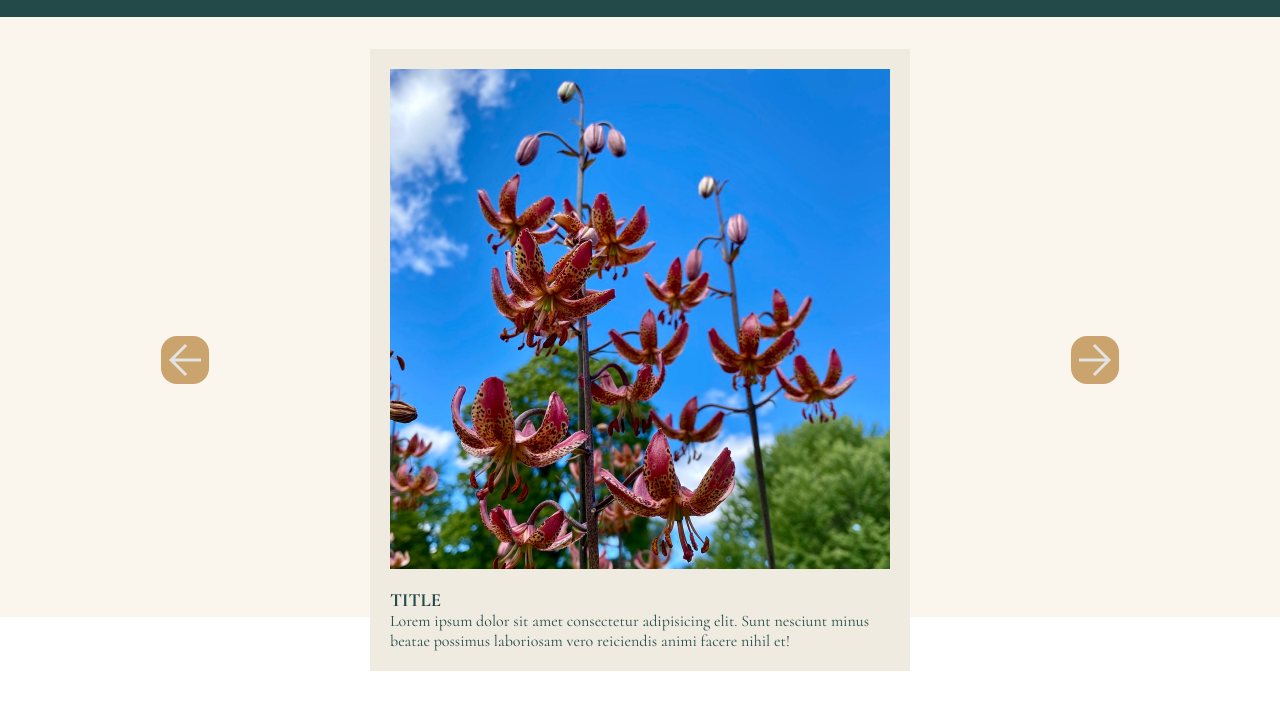
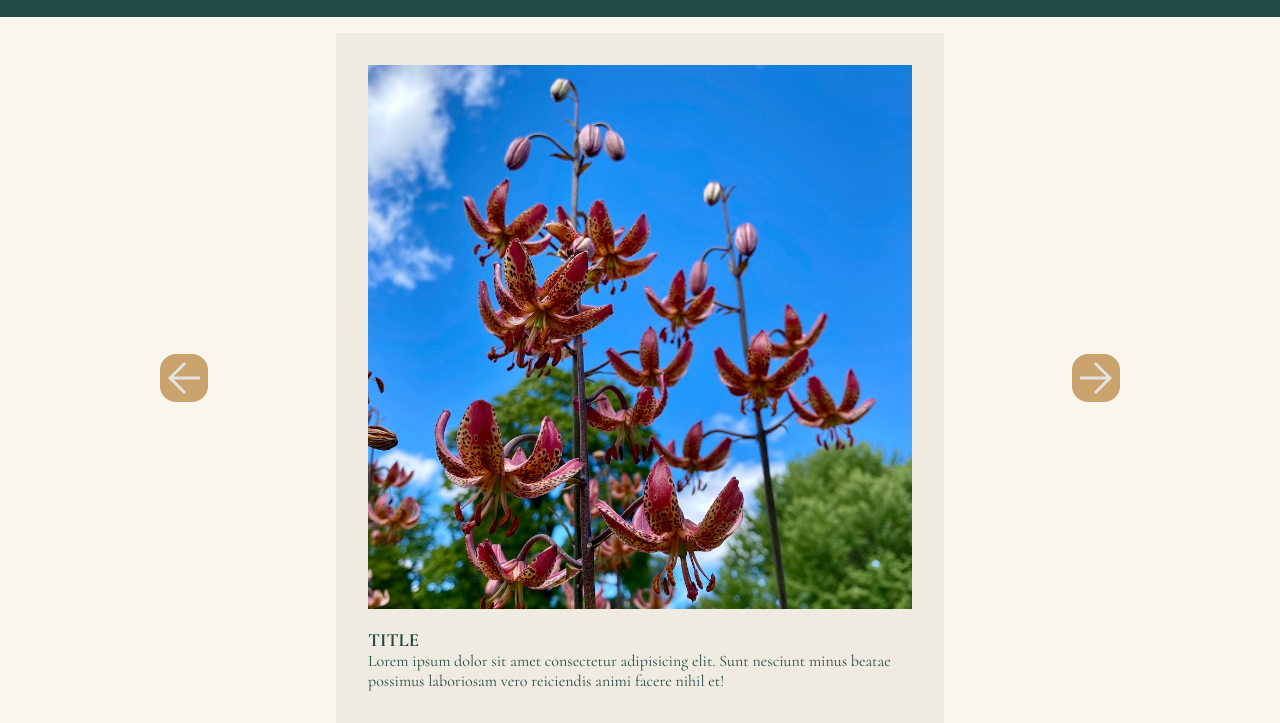
Before and after one commit to Lalol9/2nd-group-project-first-semester, a plain HTML site: page group_assignment_2/index.html in a window 1280 px wide. Shown: the part 81-804 px from the top of the page. Drawn offline with Linux system fonts and the light colour scheme.

Commit message:
add styles to body

```diff
--- a/group_assignment_2/css/style.css
+++ b/group_assignment_2/css/style.css
@@ -2,14 +2,19 @@ html{
   overscroll-behavior: none;
 }
 
+body{
+  width: 100%;
+  min-height: 100vh;
+  background-color: var(--color-background-primary);
+}
+
 .main-content {
-  background-color: var(--color-background-primary);
   width: 100vw;
   height: 75vh;
 
   display: grid;
-  grid-template-columns: repeat(3, 1fr);
-  padding-top: var(--spacing-xl);
+  grid-template-columns: 1fr 2fr 1fr;
+  padding: var(--spacing-md) var(--spacing-xl);
 }
 
 .main-content__left {
@@ -37,11 +42,13 @@ html{
   justify-content: center;
   align-items: center;
   background-color: var(--color-background-tertiary);
-  padding: var(--spacing-lg);
+  padding: var(--spacing-xl);
 }
 
 .main-content__image {
-  max-width: 500px;
+  width: 100%;
+  height: auto;
+
 }
 
 .main-content__caption{
```
